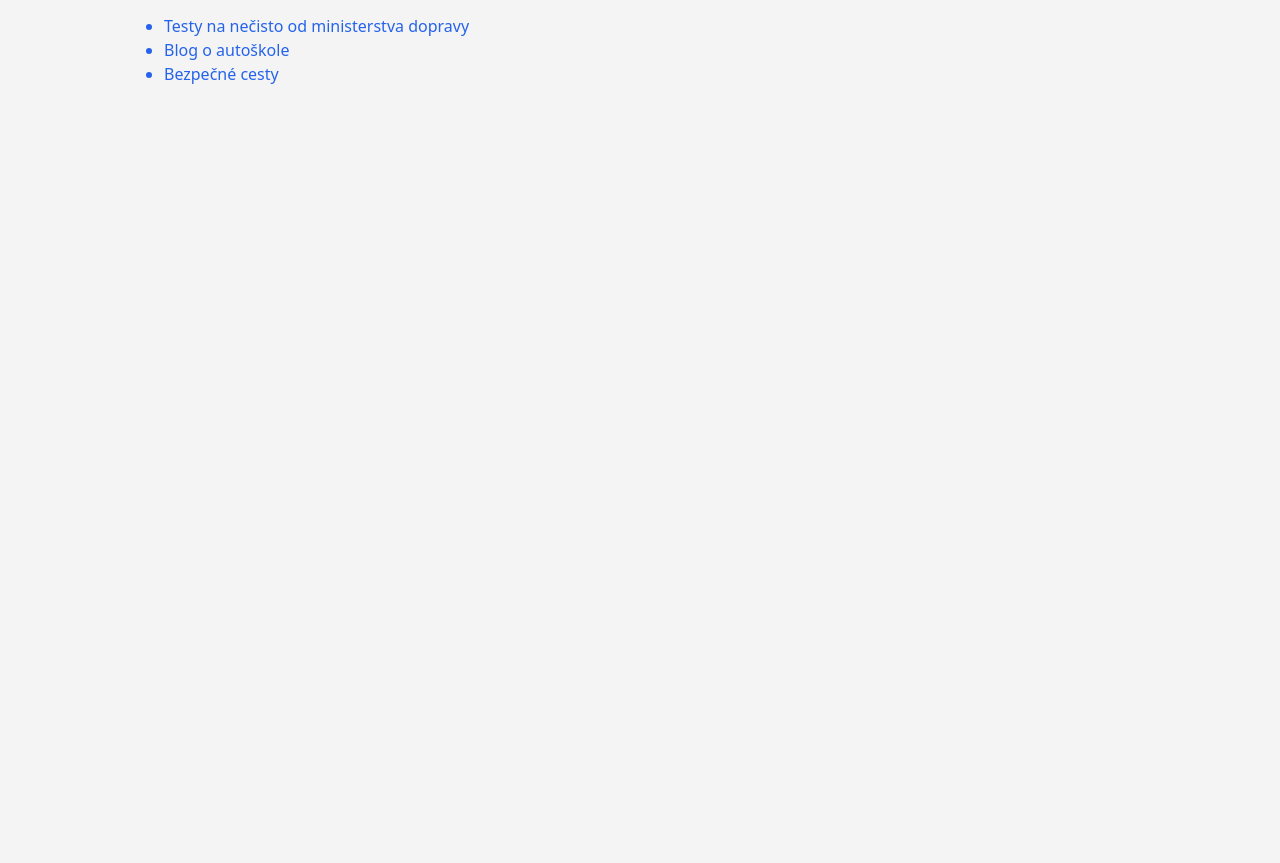
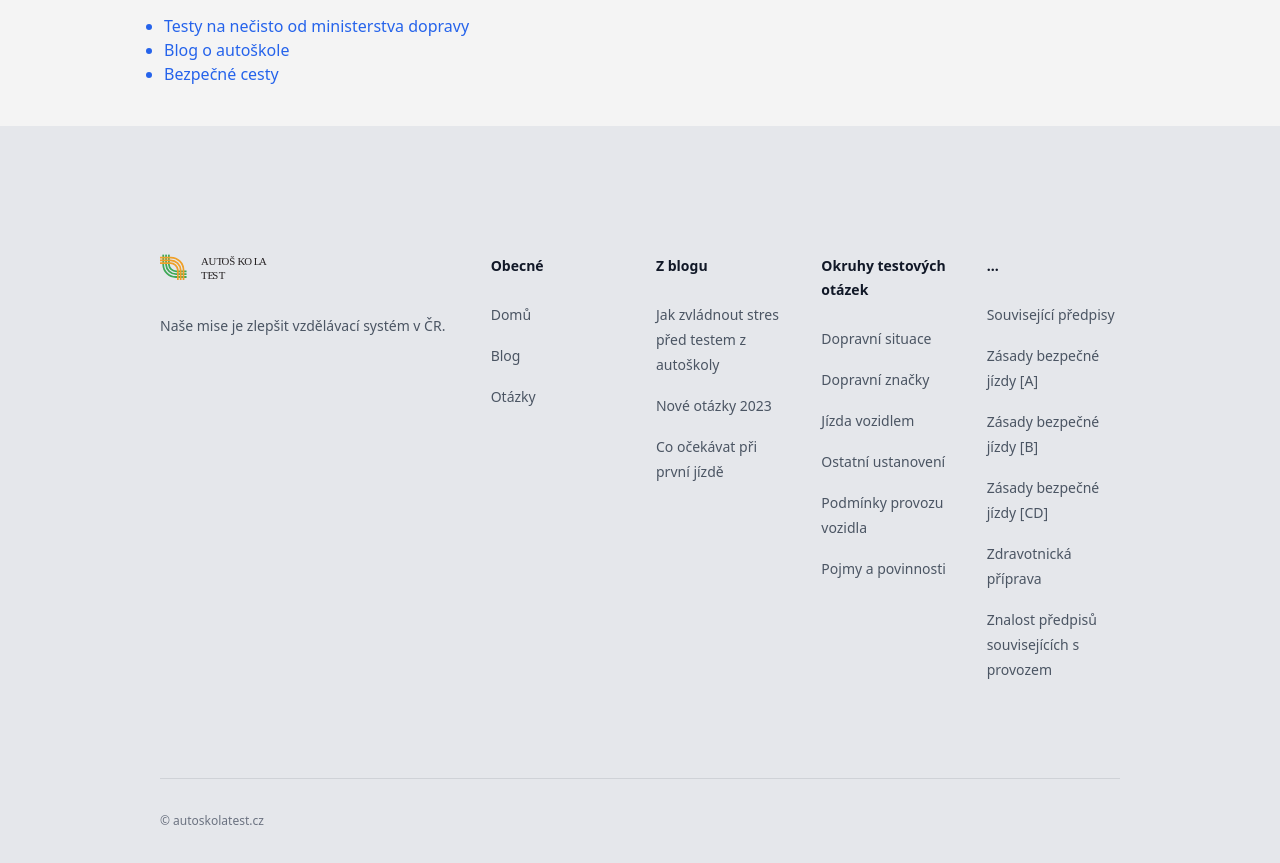
Before and after one commit to jackobV/autoskolatest, a Next.js app: page / in a window 1280 px wide. Shown: the part 1800-2663 px from the top of the page. Before the commit the page ends 1886 px from the top, so only its background shows below. Built offline with nearby package versions, Linux system fonts and the light colour scheme.

Commit message:
První commit

```diff
--- /dev/null
+++ b/app/(components)/footer.tsx
@@ -0,0 +1,109 @@
+const navigation = {
+    general: [
+        { name: 'Domů', href: 'https://www.autoskolatest.cz/' },
+        { name: 'Blog', href: 'https://www.autoskolatest.cz/blog' },
+        { name: 'Otázky', href: 'https://www.autoskolatest.cz/otazky' },
+    ],
+    blog: [
+        { name: 'Jak zvládnout stres před testem z autoškoly', href: 'https://www.autoskolatest.cz/blog/jak_zvladnout_stres_pred_testem_z_autoskoly' },
+        { name: 'Nové otázky 2023', href: 'https://www.autoskolatest.cz/blog/nove_otazky_autoskola_2023' },
+        { name: 'Co očekávat při první jízdě', href: 'https://www.autoskolatest.cz/blog/prvni_jizda_v_autoskole' },
+    ],
+    company: [
+        { name: 'Dopravní situace', href: '#' },
+        { name: 'Dopravní značky', href: '#' },
+        { name: 'Jízda vozidlem', href: '#' },
+        { name: 'Ostatní ustanovení', href: '#' },
+        { name: 'Podmínky provozu vozidla', href: '#' },
+        { name: 'Pojmy a povinnosti', href: '#' },
+
+    ],
+    legal: [
+        { name: 'Související předpisy', href: '#' },
+        { name: 'Zásady bezpečné jízdy [A]', href: '#' },
+        { name: 'Zásady bezpečné jízdy [B]', href: '#' },
+        { name: 'Zásady bezpečné jízdy [CD]', href: '#' },
+        { name: 'Zdravotnická příprava', href: '#' },
+        { name: 'Znalost předpisů souvisejících s provozem', href: '#' },
+    ]}
+
+export default function Footer() {
+    return (
+        <footer className="bg-gray-200 mt-10" aria-labelledby="footer-heading">
+            <h2 id="footer-heading" className="sr-only">
+                Footer
+            </h2>
+            <div className="mx-auto max-w-5xl px-4 pb-8 pt-16 sm:pt-24 lg:px-8 lg:pt-32">
+                <div className="xl:grid xl:grid-cols-3 xl:gap-8">
+                    <div className="space-y-8">
+                        <img
+                            className="h-7"
+                            src="/logo.svg"
+                            alt="autoskolatest logo"
+                        />
+                        <p className="text-sm leading-6 text-gray-600">
+                            Naše mise je zlepšit vzdělávací systém v ČR.
+                        </p>
+                    </div>
+                    <div className="mt-16 grid grid-cols-2 gap-8 xl:col-span-2 xl:mt-0">
+                        <div className="md:grid md:grid-cols-2 md:gap-8">
+                            <div>
+                                <h3 className="text-sm font-semibold leading-6 text-gray-900">Obecné</h3>
+                                <ul role="list" className="mt-6 space-y-4">
+                                    {navigation.general.map((item) => (
+                                        <li key={item.name}>
+                                            <a href={item.href} className="text-sm leading-6 text-gray-600 hover:text-gray-900">
+                                                {item.name}
+                                            </a>
+                                        </li>
+                                    ))}
+                                </ul>
+                            </div>
+                            <div className="mt-10 md:mt-0">
+                                <h3 className="text-sm font-semibold leading-6 text-gray-900">Z blogu</h3>
+                                <ul role="list" className="mt-6 space-y-4">
+                                    {navigation.blog.map((item) => (
+                                        <li key={item.name}>
+                                            <a href={item.href} className="text-sm leading-6 text-gray-600 hover:text-gray-900">
+                                                {item.name}
+                                            </a>
+                                        </li>
+                                    ))}
+                                </ul>
+                            </div>
+                        </div>
+                        <div className="md:grid md:grid-cols-2 md:gap-8">
+                            <div>
+                                <h3 className="text-sm font-semibold leading-6 text-gray-900">Okruhy testových otázek</h3>
+                                <ul role="list" className="mt-6 space-y-4">
+                                    {navigation.company.map((item) => (
+                                        <li key={item.name}>
+                                            <a href={item.href} className="text-sm leading-6 text-gray-600 hover:text-gray-900">
+                                                {item.name}
+                                            </a>
+                                        </li>
+                                    ))}
+                                </ul>
+                            </div>
+                            <div className="mt-10 md:mt-0">
+                                <h3 className="text-sm font-semibold leading-6 text-gray-900">...</h3>
+                                <ul role="list" className="mt-6 space-y-4">
+                                    {navigation.legal.map((item) => (
+                                        <li key={item.name}>
+                                            <a href={item.href} className="text-sm leading-6 text-gray-600 hover:text-gray-900">
+                                                {item.name}
+                                            </a>
+                                        </li>
+                                    ))}
+                                </ul>
+                            </div>
+                        </div>
+                    </div>
+                </div>
+                <div className="mt-16 border-t border-gray-900/10 pt-8 sm:mt-20 lg:mt-24">
+                    <p className="text-xs leading-5 text-gray-500">&copy; autoskolatest.cz</p>
+                </div>
+            </div>
+        </footer>
+    )
+}
--- a/app/layout.tsx
+++ b/app/layout.tsx
@@ -2,6 +2,7 @@ import './globals.css'
 import Link from "next/link";
 import logo from "../public/logo_white.svg"
 import Image from "next/image";
+import Footer from "@/app/(components)/footer";
 export default function RootLayout({
   children,
 }: {
@@ -31,6 +32,7 @@ export default function RootLayout({
 
         {children}
       </main>
+      <Footer />
       </body>
     </html>
   )
--- a/app/otazky/[slug]/[id]/layout.tsx
+++ b/app/otazky/[slug]/[id]/layout.tsx
@@ -6,9 +6,8 @@ interface SlugToIdMap {
 import { Metadata } from 'next'
 type Props = {
     params: { id: string }
-    searchParams: { [key: string]: string | string[] | undefined }
 }
-export function generateMetadata({ params, searchParams }: Props): Metadata {
+export function generateMetadata({ params }: Props): Metadata {
     return {
         title: "Otázka " + params.id + " - autoskolatest.cz",
     }
--- a/app/otazky/[slug]/page.tsx
+++ b/app/otazky/[slug]/page.tsx
@@ -8,7 +8,6 @@ interface Question {
 interface SlugToIdMap {
     [key: string]: string;
 }
-export default async function Page({params}: { params: {slug:string} }){
 const slugToId:SlugToIdMap = {
     "dopravni_znacky":"lfw9b1mdl1a7ao9",
     "dopravni_situace":"we10dfuu22j50qk",
@@ -37,6 +36,18 @@ export default async function Page({params}: { params: {slug:string} }){
     "m447h3rqjy9vmve":"Jízda vozidla",
     "1xlri5vx466bfqt":"Znalost předpisů souvisejících s provozem",
 }
+
+import { Metadata } from 'next'
+type Props = {
+    params: { slug: string }
+}
+export function generateMetadata({ params }: Props): Metadata {
+    return {
+        title: "Okruh - " + idToTitle[slugToId[params.slug]] + " - autoskolatest.cz",
+    }
+}
+export default async function Page({params}: { params: {slug:string} }){
+
     const idCategory:string = slugToId[params.slug]
     const titleCategory:string = idToTitle[idCategory]
     const pb = new PocketBase('https://admin.autoskolatest.cz');
--- a/tailwind.config.js
+++ b/tailwind.config.js
@@ -4,10 +4,13 @@ module.exports = {
     "./app/**/*.{js,ts,jsx,tsx}",
     "./pages/**/*.{js,ts,jsx,tsx}",
     "./components/**/*.{js,ts,jsx,tsx}",
+    "./(components)/**/*.{js,ts,jsx,tsx}",
 
     // Or if using `src` directory:
     "./src/**/*.{js,ts,jsx,tsx}",
     "./otazky/**/*.{js,ts,jsx,tsx}",
+    "./(components)/**/*.{js,ts,jsx,tsx}",
+
 
   ],
   theme: {
```
Lines whose indentation alone changed are shown as unchanged.
